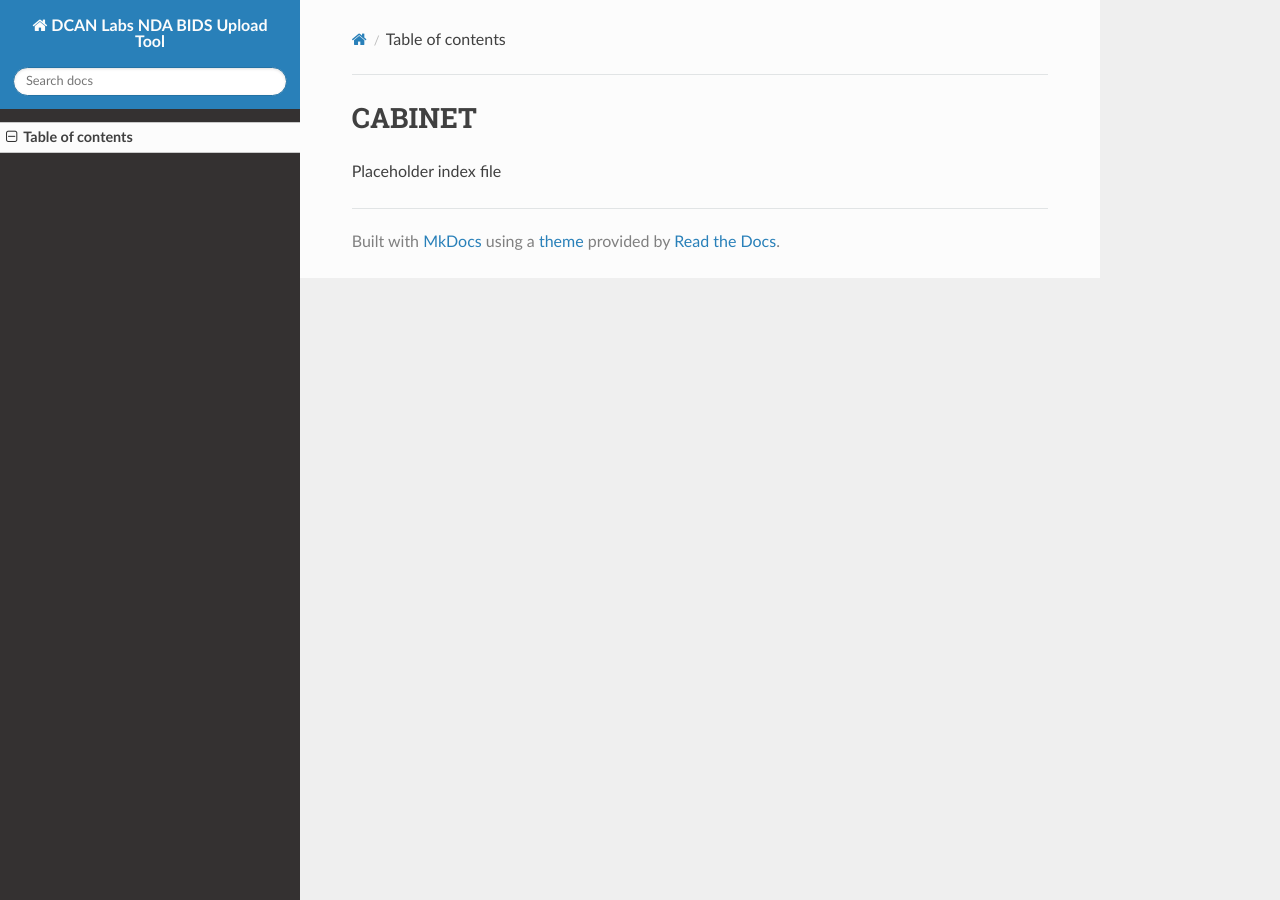
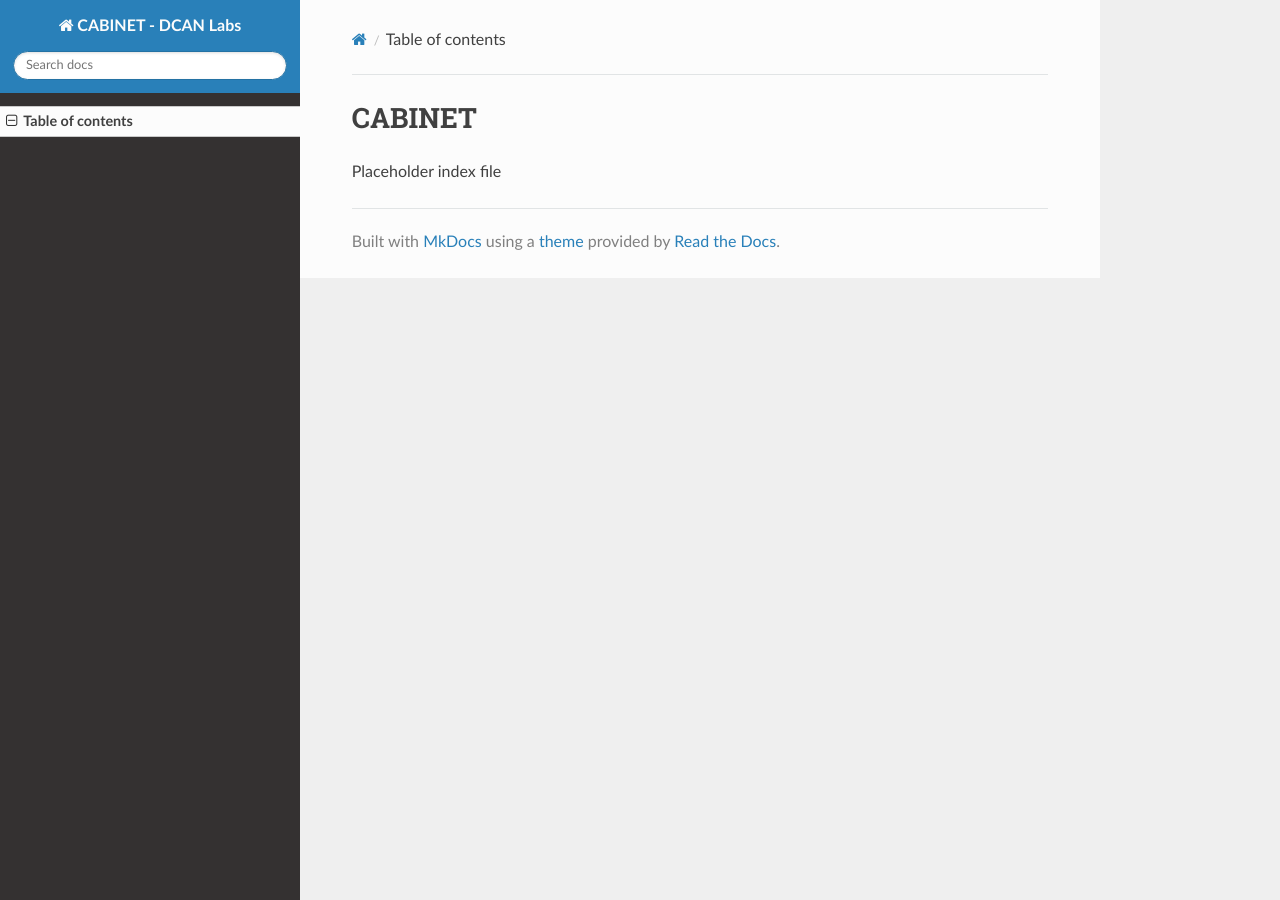
Before and after one commit to DCAN-Labs/BIBSnet, an MkDocs documentation site: the page built from docs/index.md, in a window 1280 px wide. Built offline with MkDocs 1.6.1, drawn with Linux system fonts in a browser that asks for light colours; nearby versions of some CDN libraries.

```diff
--- a/mkdocs.yml
+++ b/mkdocs.yml
@@ -1,4 +1,4 @@
-site_name: DCAN Labs NDA BIDS Upload Tool
+site_name: CABINET - DCAN Labs
 theme: readthedocs
 plugins:
   - search
--- /dev/null
+++ b/rtd-requirements.txt
@@ -0,0 +1 @@
+mkdocs-material
```
